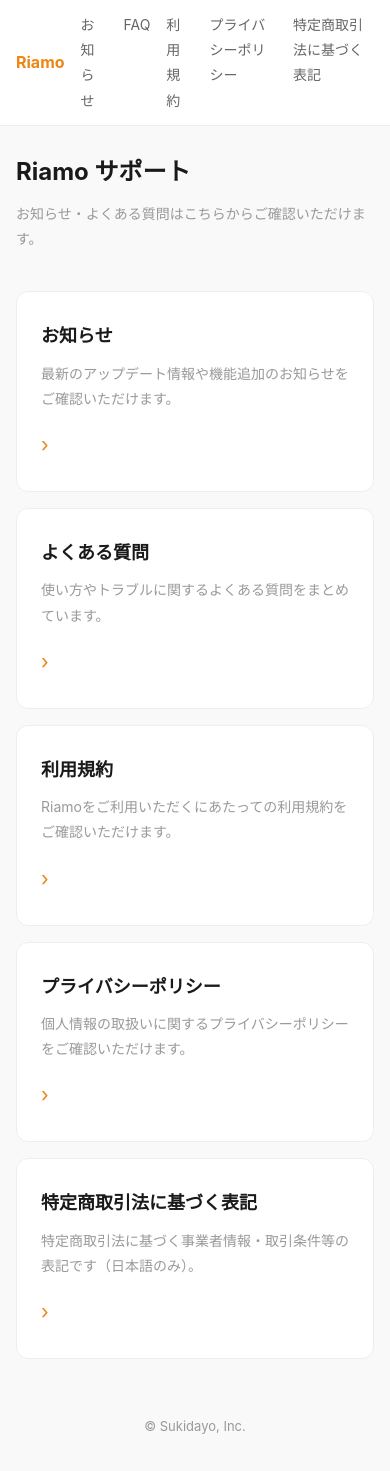
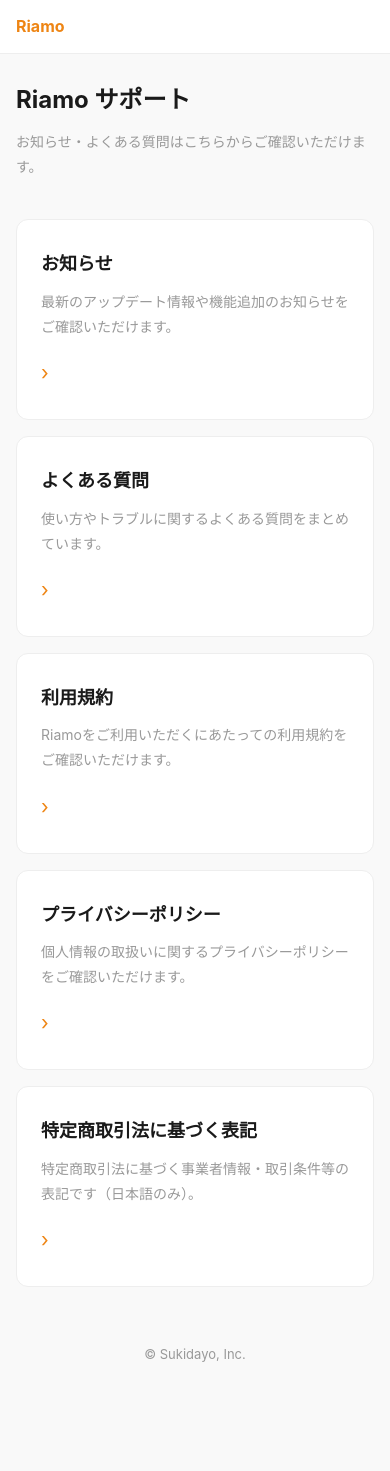
Before and after one commit to Sukidayo-app/announcements, a Jekyll site: the page built from index.html, in a window 390 px wide. Built offline with Jekyll 4.4.1, drawn with Linux system fonts in a browser that asks for light colours; after the commit the page ends 1399 px from its top, so only the background shows below that.

Commit message:
スマホ表示でヘッダーナビを非表示にする
項目が増えてスマホで折り返し表示が窮屈になるため、600px以下では
ヘッダーのナビを非表示に。ロゴ（ホームリンク）は残し、導線はトップ
ページのカードと各ページの言語タブで確保する。

Co-Authored-By: Claude Opus 4.8 <noreply@anthropic.com>

```diff
--- a/_layouts/default.html
+++ b/_layouts/default.html
@@ -67,6 +67,7 @@
     @media (max-width: 600px) {
       header { padding: 12px 16px; gap: 16px; }
       header .logo { font-size: 16px; }
+      header nav { display: none; }
       main { margin: 24px auto; padding: 0 16px; }
       footer { padding: 32px 16px; }
       .lang-tabs { flex-wrap: wrap; gap: 6px; margin-bottom: 20px; }
```
